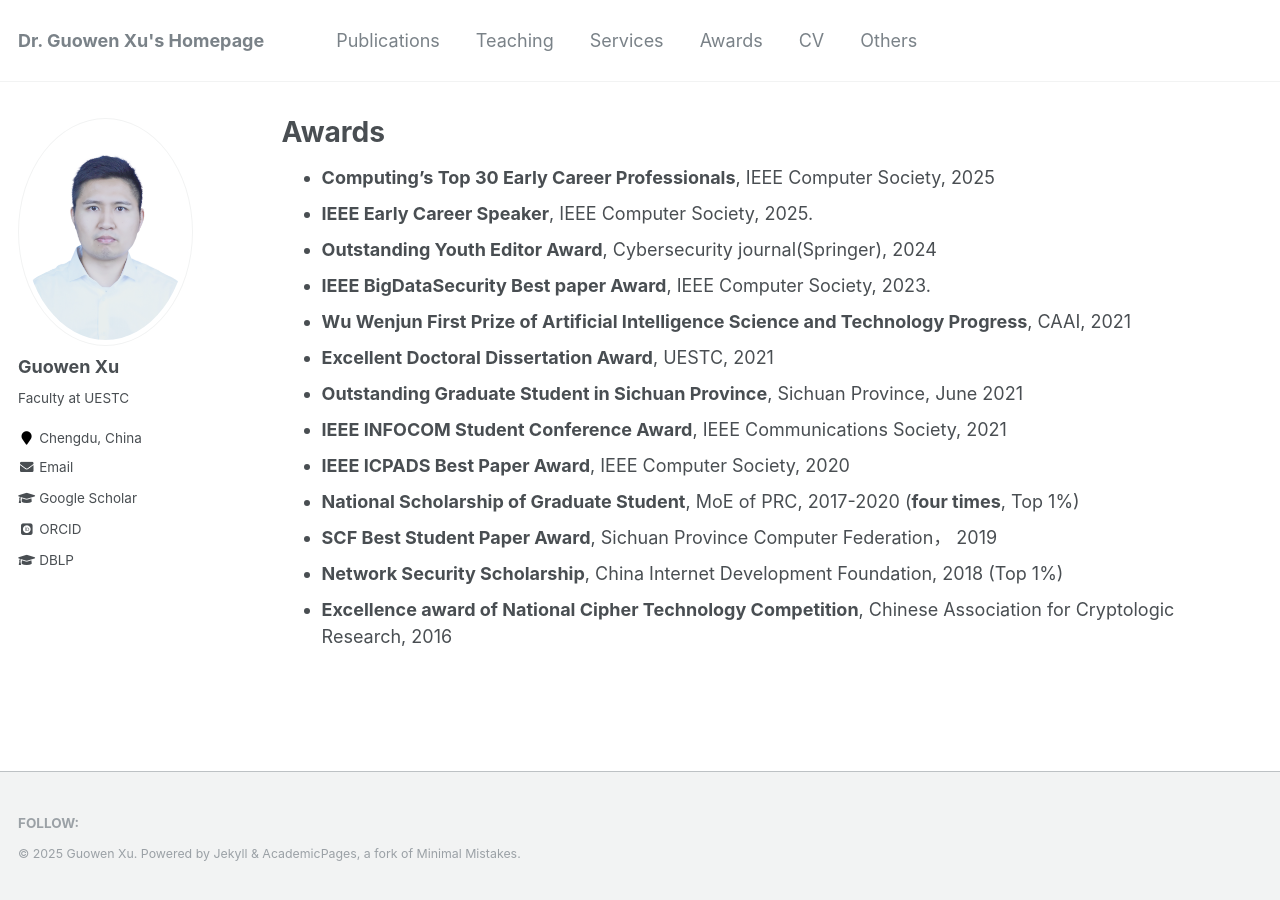
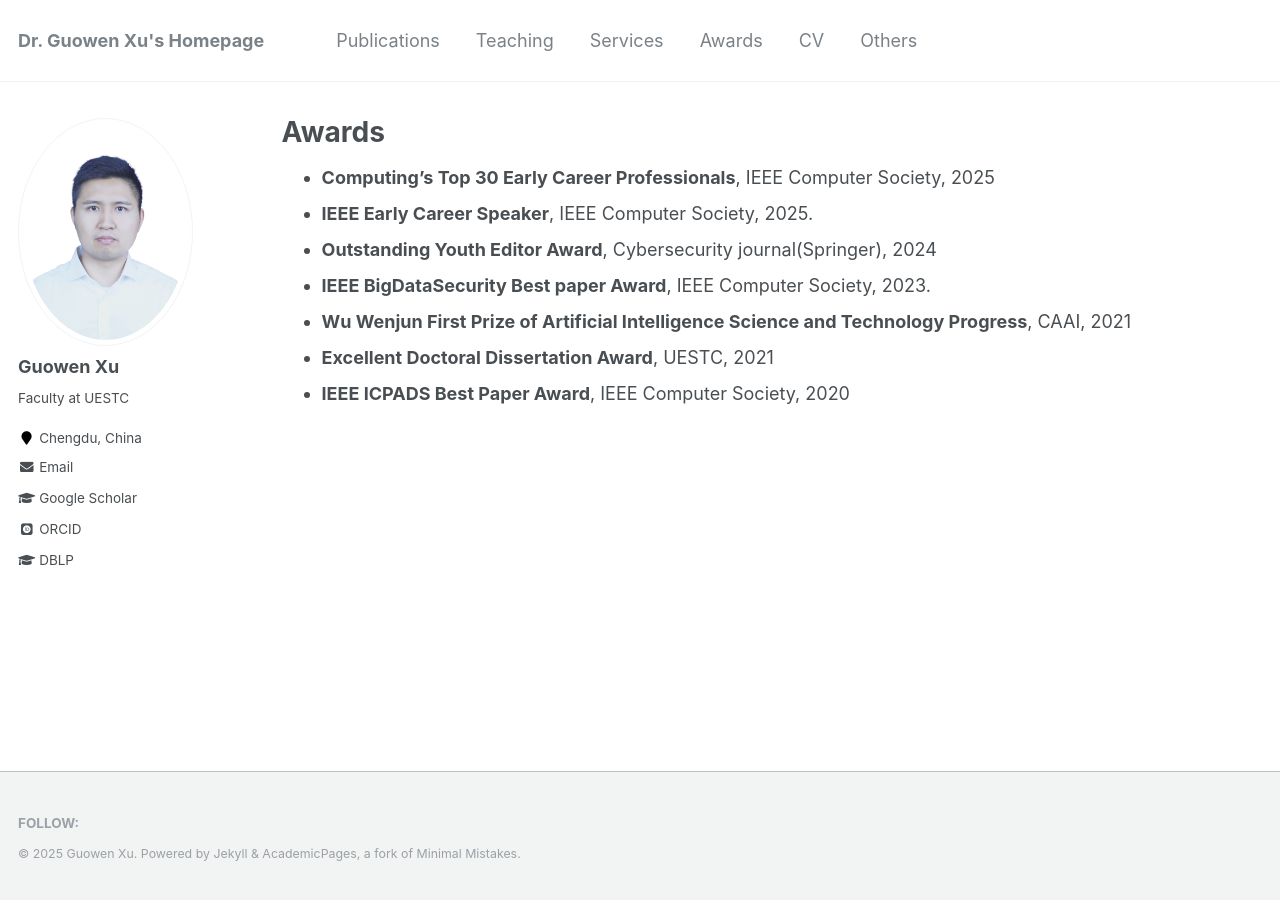
Before and after one commit to Guowen-xu/guowen-xu.github.io, a Jekyll site: the page built from _pages/awards.md, in a window 1280 px wide. Built offline with Jekyll 4.4.1, drawn with Linux system fonts in a browser that asks for light colours; some web fonts are replaced.

Commit message:
Update awards.md

```diff
--- a/_pages/awards.md
+++ b/_pages/awards.md
@@ -11,10 +11,4 @@ author_profile: true
 * **IEEE BigDataSecurity Best paper Award**, IEEE Computer Society, 2023.
 * **Wu Wenjun First Prize of Artificial Intelligence Science and Technology Progress**, CAAI, 2021
 * **Excellent Doctoral Dissertation Award**,  UESTC, 2021
-* **Outstanding Graduate Student in Sichuan Province**, Sichuan Province, June 2021
-* **IEEE INFOCOM Student Conference Award**, IEEE Communications Society, 2021
 * **IEEE ICPADS Best Paper Award**, IEEE Computer Society, 2020
-* **National Scholarship of Graduate Student**, MoE of PRC, 2017-2020 (**four times**, Top 1%)
-* **SCF Best Student Paper Award**, Sichuan Province Computer Federation， 2019
-* **Network Security Scholarship**, China Internet Development Foundation, 2018 (Top 1%)
-* **Excellence award of National Cipher Technology Competition**, Chinese Association for Cryptologic Research, 2016
```
